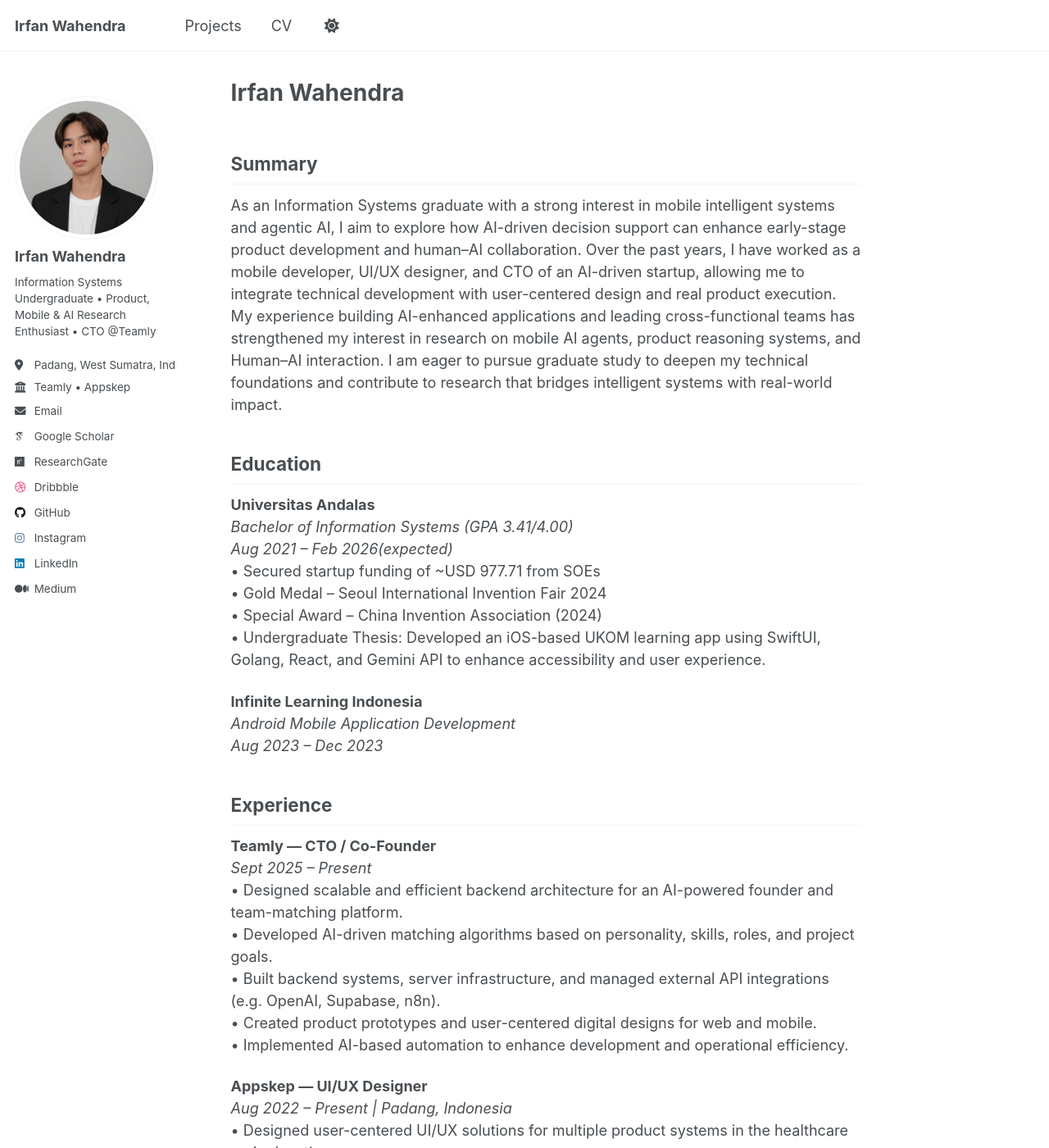
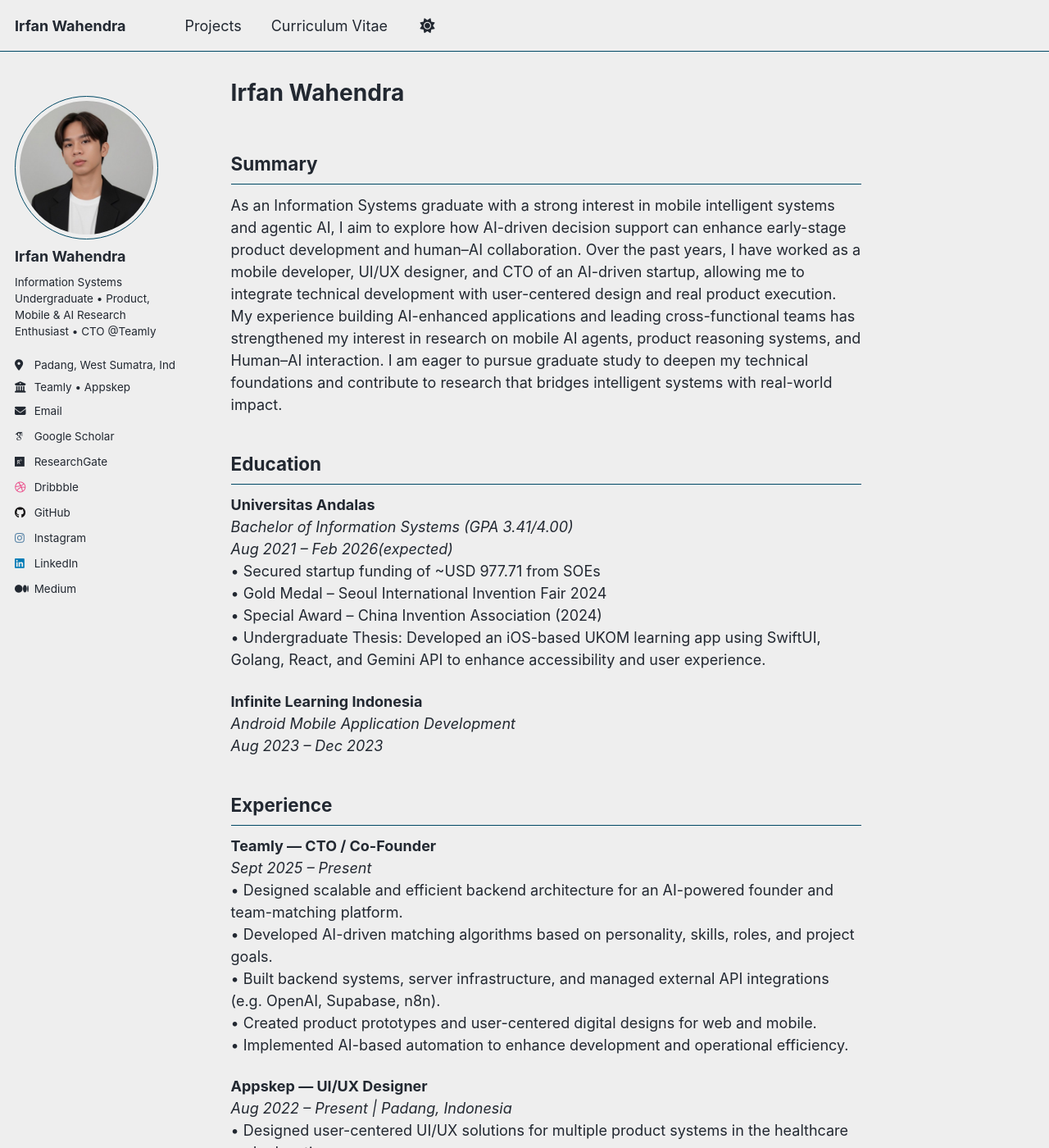
Before and after one commit to uixvandev/uixvandev.github.io, a Jekyll site: the page built from index.md, in a window 1280 px wide and 1400 px high. Shown: the whole window at 82% size. Built offline with Jekyll 4.4.1, drawn with Linux system fonts in a browser that asks for light colours; some web fonts are replaced; a script that is not in the unit is left out.

Commit message:
rename cv

```diff
--- a/_config.yml
+++ b/_config.yml
@@ -8,7 +8,7 @@
 
 # Basic Site Settings
 locale: "en-US"
-site_theme: "default" # Currently available options are "default", "air"
+site_theme: "air" # Currently available options are "default", "air"
 title: "Irfan Wahendra"
 title_separator: "-"
 name: &name "Irfan Wahendra"
--- a/_data/navigation.yml
+++ b/_data/navigation.yml
@@ -10,5 +10,5 @@
 main:
   - title: "Projects"
     url: /projects/
-  - title: "CV"
+  - title: "Curriculum Vitae"
     url: /files/IrfanWahendra_CV.pdf
```
